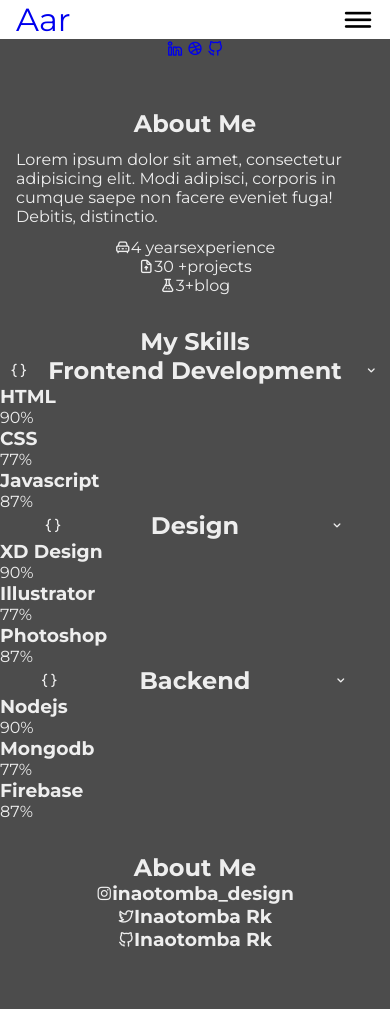
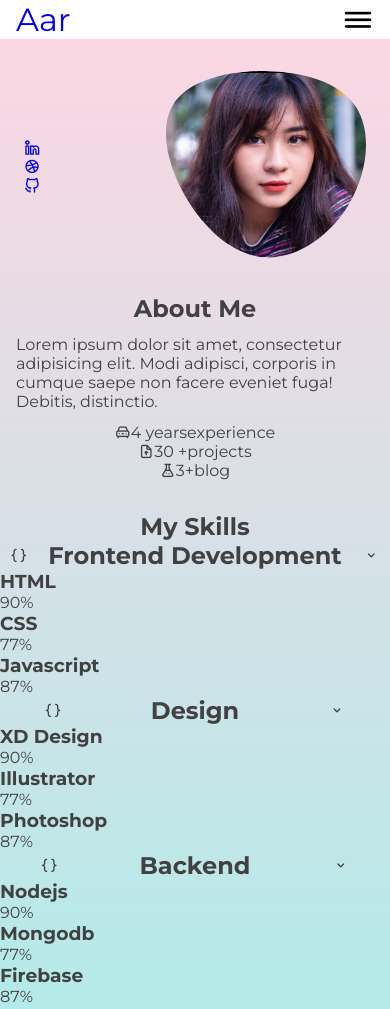
Before and after one commit to WilliamsonRK/NewTest, a plain HTML site: page index.html in a window 390 px wide. Shown: the top 1009 px of the page. Before the commit the page ends 983 px from the top, so only its background shows below. Drawn offline with nearby package versions, Linux system fonts and the light colour scheme.

Commit message:
first commit

```diff
--- a/style.css
+++ b/style.css
@@ -14,11 +14,15 @@ html{
 }
 
 body{
-    background-color:rgba(0,0,0,.7);
+    background-image: linear-gradient(to top, #a8edea 0%, #fed6e3 100%);
 }
 
 .container{
     padding:0 1rem;
+}
+
+.header{
+    margin-bottom: 2rem;
 }
 
 .nav{
@@ -55,7 +59,7 @@ section{
     flex-direction: column;
     justify-content:center;
     align-items: center;
-    color:#eee;
+    color:rgb(65, 65, 65);
     margin-bottom: 2rem;
 }
 
@@ -117,6 +121,23 @@ img{
     align-items: center;
 }
 
+.home__blob{
+    width: 200px;
+    fill: var(--first-color);
+}
+
+
+.home__blob-img{
+    width: 200px;
+}
+
+.display{
+    display: grid;
+    grid-template-columns:repeat(2,1fr);
+    padding: 0 1.5rem;
+
+}
+
 
 @media screen and (max-width:767px){
     .nav__list{
@@ -126,6 +147,15 @@ img{
 }
 
 @media screen and (max-width:480px){
+
+    .home__social{
+        display:flex;
+        flex-direction:column;
+        justify-content: center;
+        align-items: center;
+        align-items: flex-start;
+    }
+
     .about__image{
         display:none;
     }
```
Also changed, not shown: display.jpg (added).
